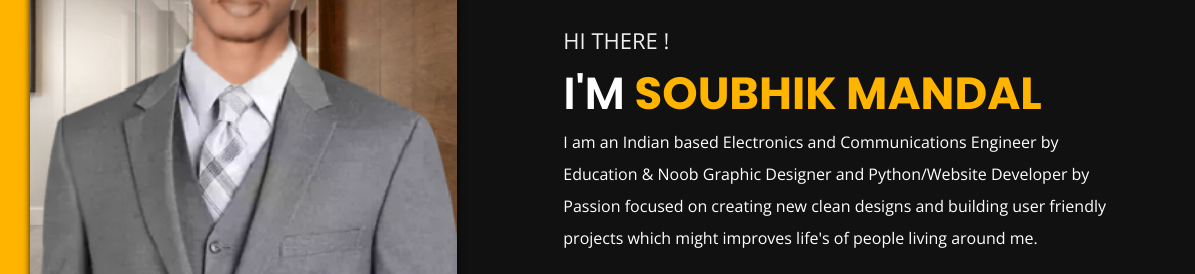
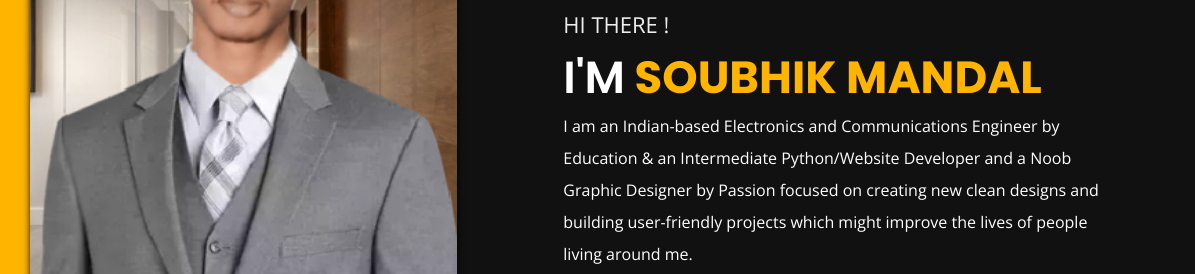
Before and after one commit to soubhikmandal2000/Portfolio-website, a plain HTML site: page index.html in a window 1280 px wide. Shown: the part 225-499 px from the top of the page, 0-1195 px from the left. Drawn offline with nearby package versions, Linux system fonts and the light colour scheme.

Commit message:
updated spelling mistakes

```diff
--- a/index.html
+++ b/index.html
@@ -107,7 +107,7 @@
                 <img src="img/profile.png" class="img-fluid main-img-mobile d-none d-sm-block d-lg-none" alt="my picture" />
                 <h6 class="text-uppercase open-sans-font mb-0 d-block d-sm-none d-lg-block">hi there !</h6>
                 <h1 class="text-uppercase poppins-font"><span>I'm</span> Soubhik Mandal</h1>
-                <p class="open-sans-font">I am an Indian based Electronics and Communications Engineer by Education & Noob Graphic Designer and Python/Website Developer by Passion focused on creating new clean designs and building user friendly projects which might improves life's of people living around me.</p>
+                <p class="open-sans-font">I am an Indian-based Electronics and Communications Engineer by Education & an Intermediate Python/Website Developer and a Noob Graphic Designer by Passion focused on creating new clean designs and building user-friendly projects which might improve the lives of people living around me.</p>
                 <a href="about.html" class="btn btn-about">more about me</a>
             </div>
         </div>
```
